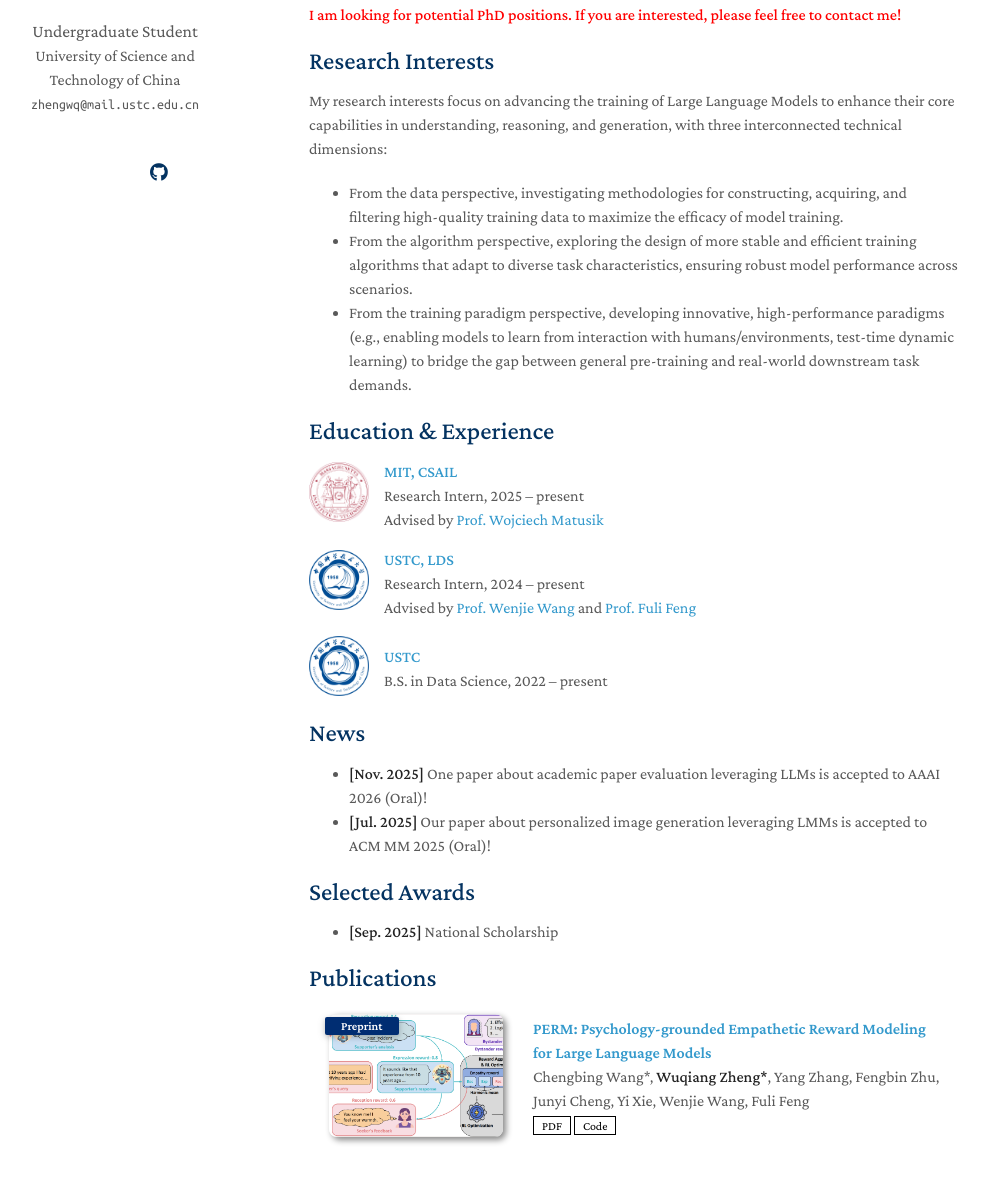
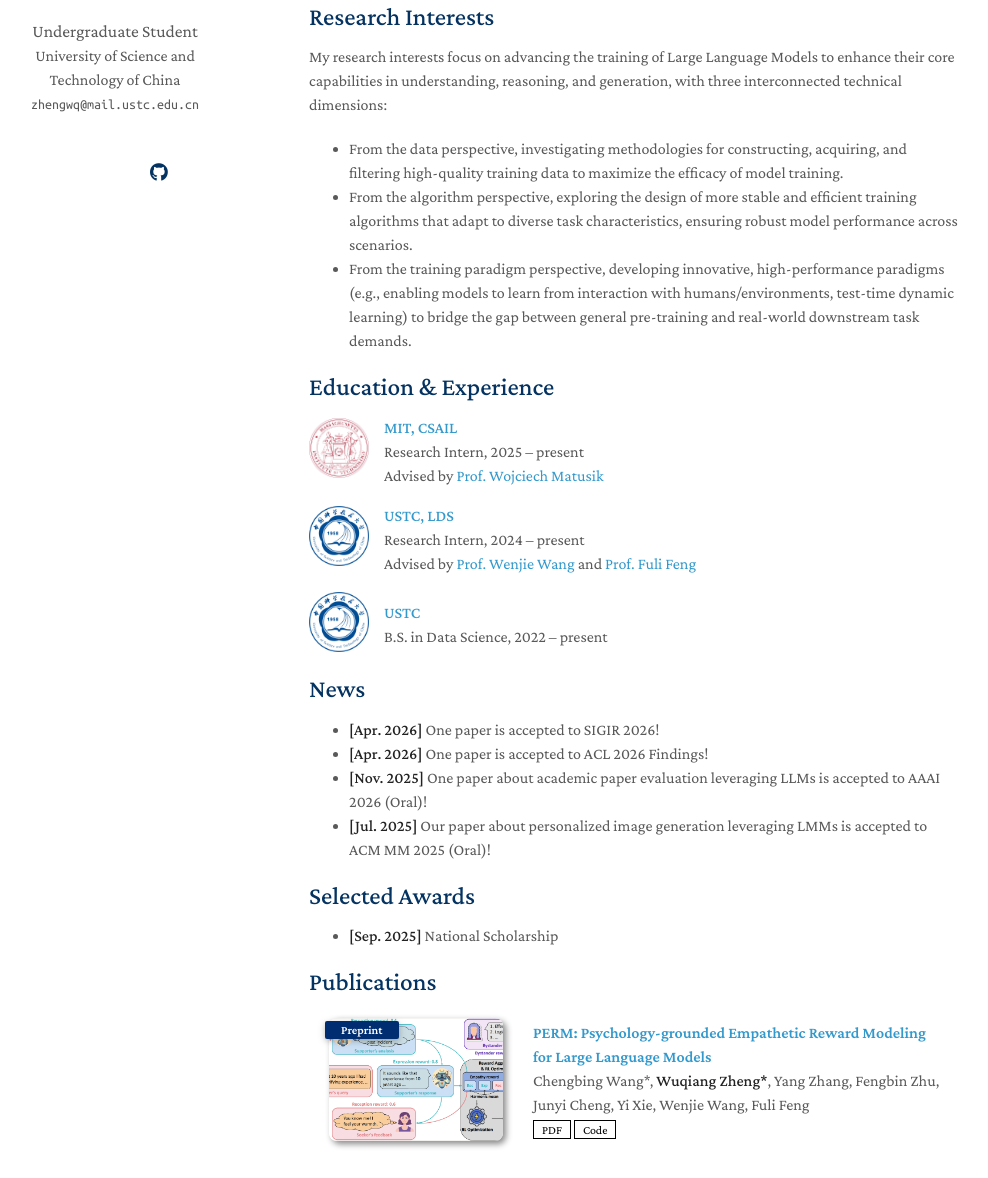
Before and after one commit to ZhengWwwq/ZhengWwwq.github.io, a Jekyll site: the page built from index.md, in a window 1280 px wide and 1400 px high. Shown: the part 222-1400 px from the top of the window, without its empty margins (161-1149 px from the left). Built offline with Jekyll 4.4.1, drawn with Linux system fonts in a browser that asks for light colours; a style sheet for code colours, icons or effects is not loaded; our own code applies the rules of GitHub Pages for plain Markdown files.

Commit message:
Update index.md

```diff
--- a/index.md
+++ b/index.md
@@ -5,8 +5,6 @@ layout: homepage
 ## About Me
 
 I am an undergraduate student majoring in Data Science at the University of Science and Technology of China (USTC). Currently, I am a research intern at the [LDS Lab](https://data-science.ustc.edu.cn/_upload/tpl/15/04/5380/template5380/index.html) at USTC, advised by Prof.[Wenjie Wang](https://scholar.google.com/citations?user=Ma5DtmoAAAAJ&hl=en) and Prof.[Fuli Feng](https://scholar.google.com/citations?user=QePM4u8AAAAJ&hl=en). Besides, I am also a research intern at the [CSAIL Lab](https://www.csail.mit.edu/) at MIT, advised by Prof.[Wojciech Matusik](https://scholar.google.com/citations?hl=en&user=wbIMbL8AAAAJ). My research interests lie in NLP, particularly Large Language Models (LLMs).
-
-**<span style="color:red">I am looking for potential PhD positions. If you are interested, please feel free to contact me!</span>**
 
 ## Research Interests
 
@@ -53,6 +51,8 @@ My research interests focus on advancing the training of Large Language Models t
 
 ## News
 
+- **[Apr. 2026]** One paper is accepted to SIGIR 2026!
+- **[Apr. 2026]** One paper is accepted to ACL 2026 Findings!
 - **[Nov. 2025]** One paper about academic paper evaluation leveraging LLMs is accepted to AAAI 2026 (Oral)!
 - **[Jul. 2025]** Our paper about personalized image generation leveraging LMMs is accepted to ACM MM 2025 (Oral)!
 
```
